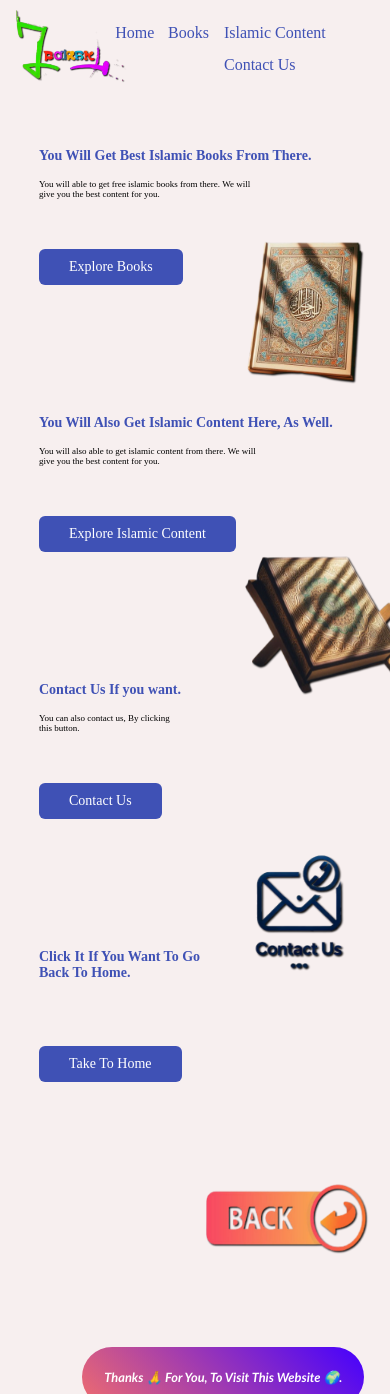
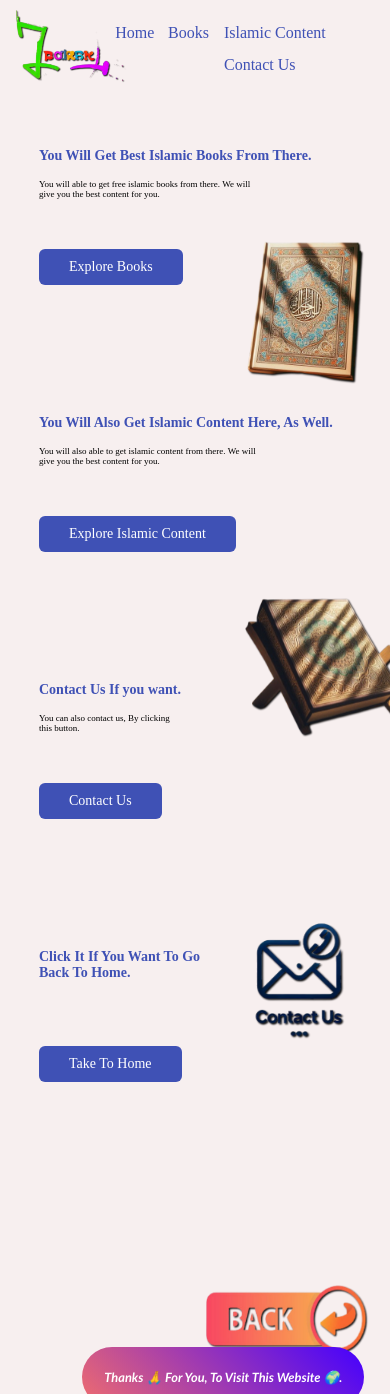
Before and after one commit to vincenzo-cuprous/1st-Client, a plain HTML site: page index.html in a window 390 px wide. Shown: the top 1394 px of the page. Drawn offline with Linux system fonts and the light colour scheme.

Commit message:
Important

```diff
--- a/Styles/Home_Page_Style/header_img.css
+++ b/Styles/Home_Page_Style/header_img.css
@@ -169,7 +169,7 @@
      .logo_1 {
          /* background: #d9e0ff; */
          position: absolute;
-         top: 49%;
+         top: 54%;
          right: -10%;
      }
 
@@ -186,7 +186,7 @@
      .logo_2 {
          /* background: #d9e0ff; */
          position: absolute;
-         top: 85%;
+         top: 93%;
          right: -2%;
      }
 
@@ -204,7 +204,7 @@
      .logo_3 {
          /* background: #d9e0ff; */
          position: absolute;
-         top: 123%;
+         top: 135%;
          right: 1%;
      }
 
```
